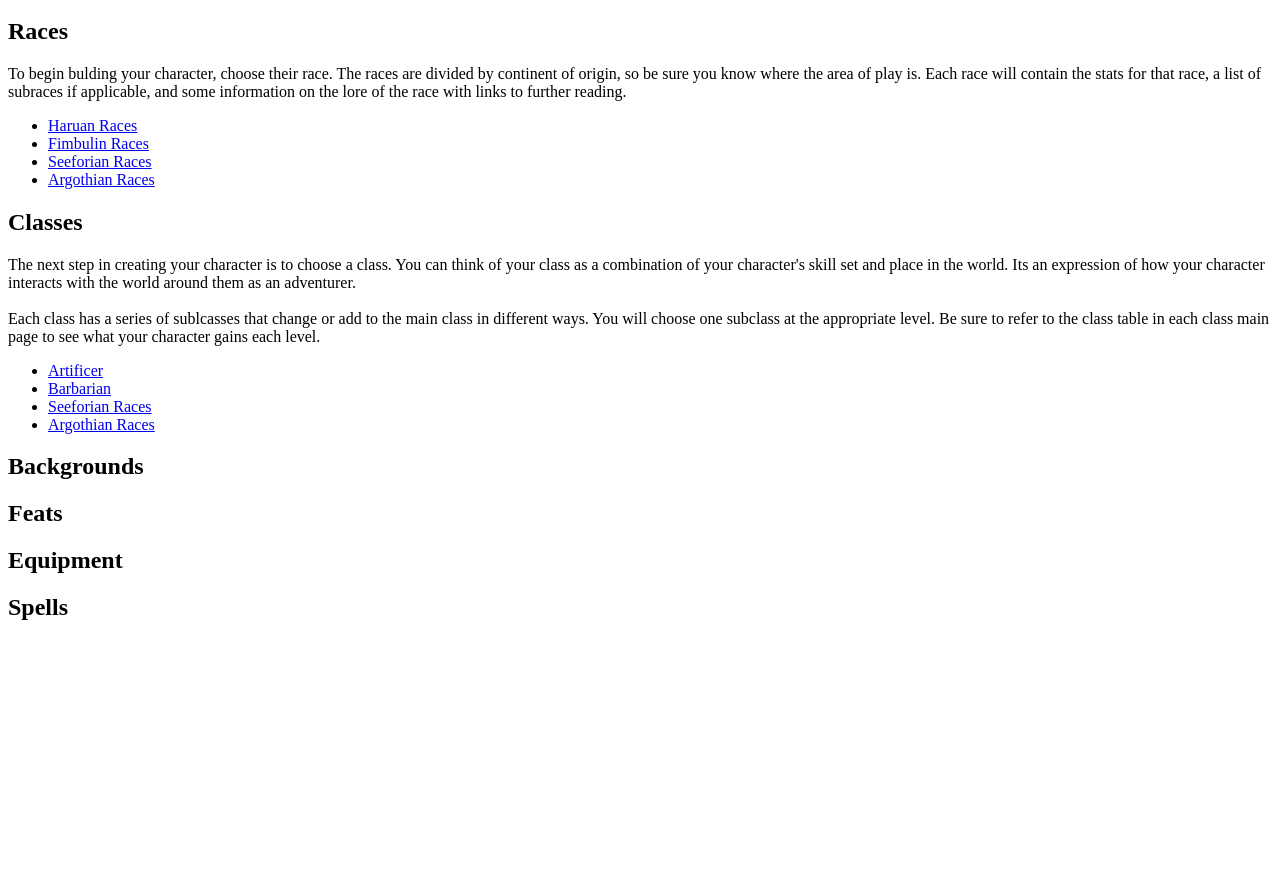
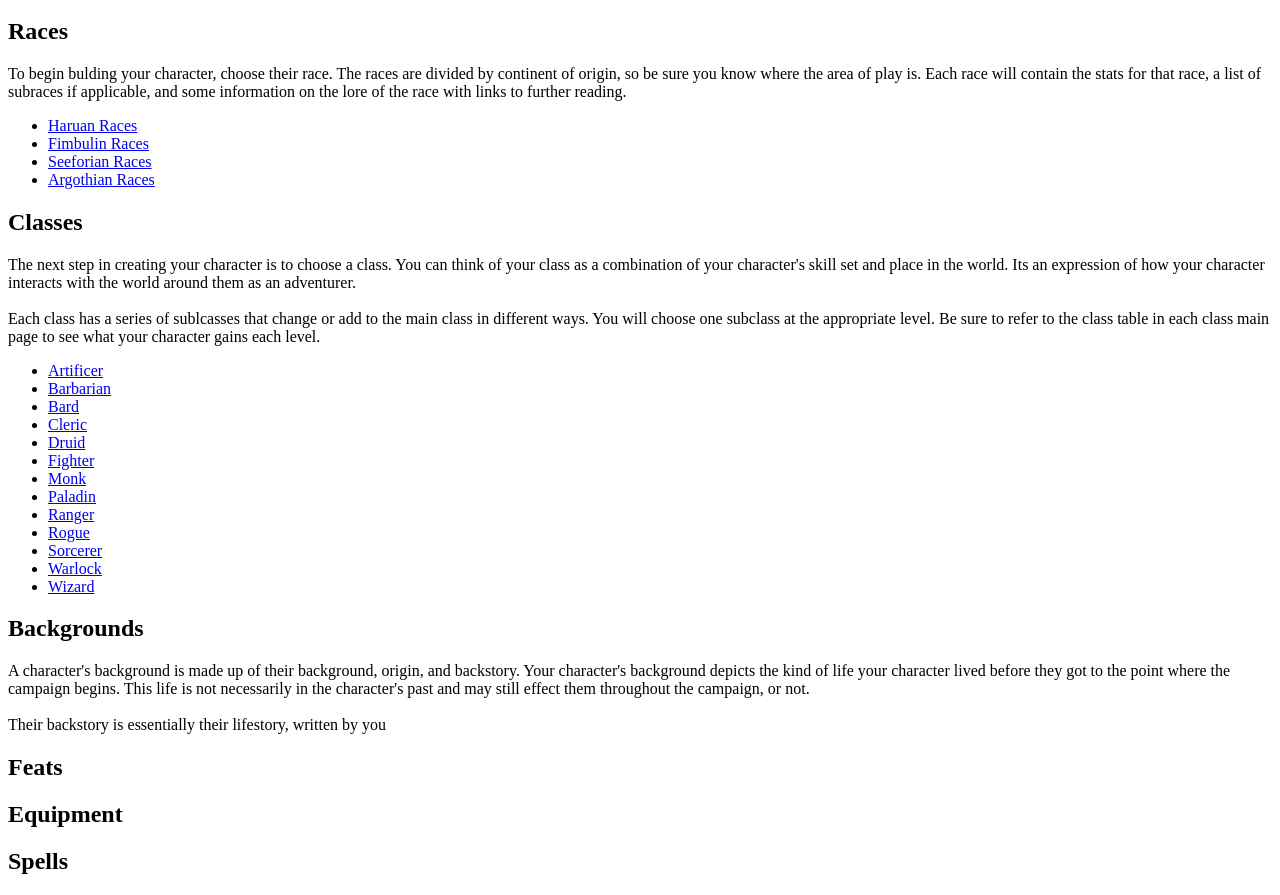
Before and after one commit to LCostello21/LCostello21, a plain HTML site: page player_materials/player_materials_hub.html in a window 1280 px wide. Shown: the part 136-1031 px from the top of the page. Before the commit the page ends 800 px from the top, so only its background shows below. Drawn offline with Linux system fonts and the light colour scheme.

Commit message:
player materials update

```diff
--- a/player_materials/player_materials_hub.html
+++ b/player_materials/player_materials_hub.html
@@ -2,7 +2,7 @@
 <html lang="en">
   <head>
      <meta charset="utf-8">
-     <title>World of Ouroboros</title>
+     <title>Player Materials</title>
   </head>
   <body>
       <header>
@@ -43,15 +43,31 @@
             character gains each level.</p>
          <nav>
             <ul>
-               <li><a href="classes/artificer/artificer_base.html">Artificer</a></li>
-               <li><a href="classes/barbarian/barbarian_base.html">Barbarian</a></li>
-               <li><a href="races/Seeforian_Races.html">Seeforian Races</a></li>
-               <li><a href="races/Argothian_Races.html">Argothian Races</a></li>
+               <li><a href="classes/artificer/artificer_base.html" target="_blank">Artificer</a></li>
+               <li><a href="classes/barbarian/barbarian_base.html" target="_blank">Barbarian</a></li>
+               <li><a href="classes/bard/bard_base.html" target="_blank">Bard</a></li>
+               <li><a href="classes/cleric/cleric_base.html" target="_blank">Cleric</a></li>
+               <li><a href="classes/druid/druid_base.html" target="_blank">Druid</a></li>
+               <li><a href="classes/fighter/fighter_base.html" target="_blank">Fighter</a></li>
+               <li><a href="classes/monk/monk_base.html" target="_blank">Monk</a></li>
+               <li><a href="classes/paladin/paladin_base.html" target="_blank">Paladin</a></li>
+               <li><a href="classes/ranger/ranger_base.html" target="_blank">Ranger</a></li>
+               <li><a href="classes/rogue/rogue_base.html" target="_blank">Rogue</a></li>
+               <li><a href="classes/sorcerer/sorcerer_base.html" target="_blank">Sorcerer</a></li>
+               <li><a href="classes/warlock/warlock_base.html" target="_blank">Warlock</a></li>
+               <li><a href="classes/wizard/wzard_base.html" target="_blank">Wizard</a></li>
             </ul>
          </nav>
       </section>
       <section id="backgrounds">
          <h2>Backgrounds</h2>
+         <p>A character's background is made up of their background, origin, and backstory.
+            Your character's background depicts the kind of life your character lived before
+            they got to the point where the campaign begins.  This life is not necessarily in
+            the character's past and may still effect them throughout the campaign, or not.<br><br>
+
+            Their backstory is essentially their lifestory, written by you
+            </p>
       </section>
       <section id="feats">
          <h2>Feats</h2>
```
Also changed, not shown: player_materials/classes/druid/druid_base.html (added), player_materials/classes/fighter/fighter_base.html (added), player_materials/classes/monk/monk_base.html (added), player_materials/classes/paladin/paladin_base.html (added), player_materials/classes/ranger/ranger_base.html (added), player_materials/classes/rogue/rogue_base.html (added), player_materials/classes/sorcerer/sorcerer_base.html (added), player_materials/classes/warlock/warlock_base.html (added), player_materials/classes/wizard/wizard_base.html (added).
